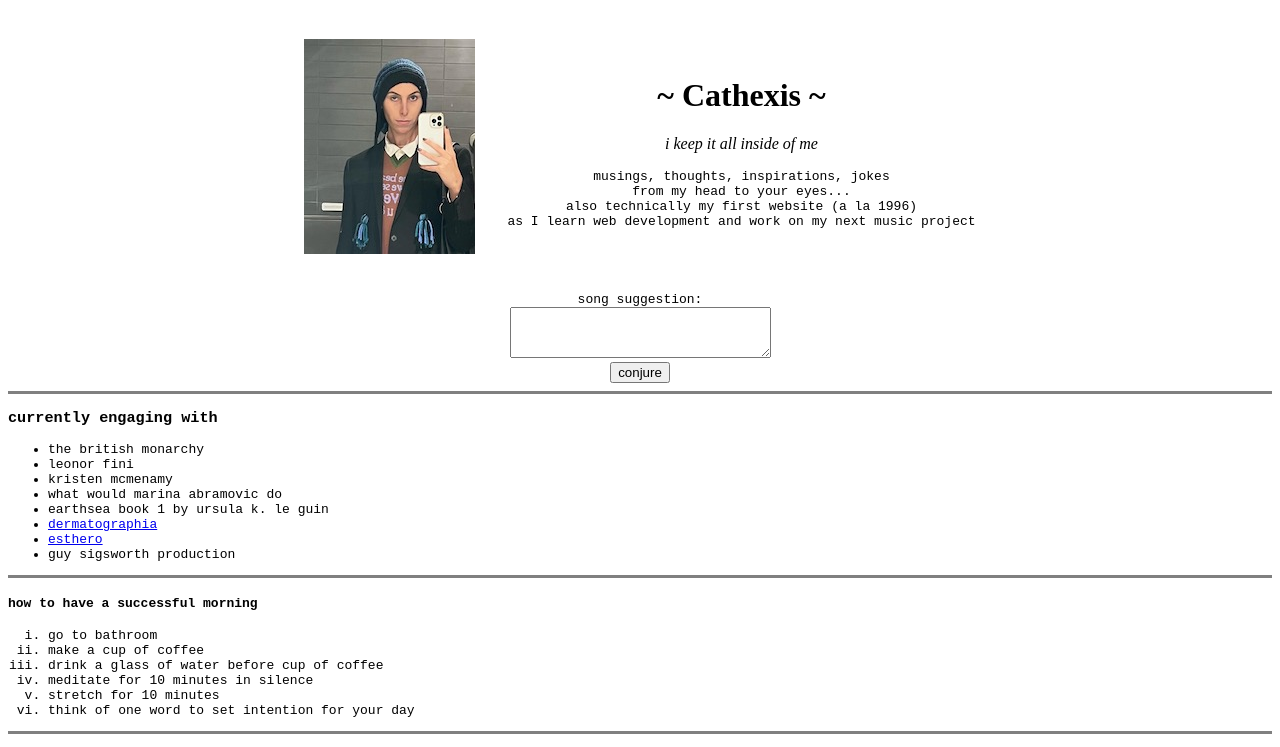
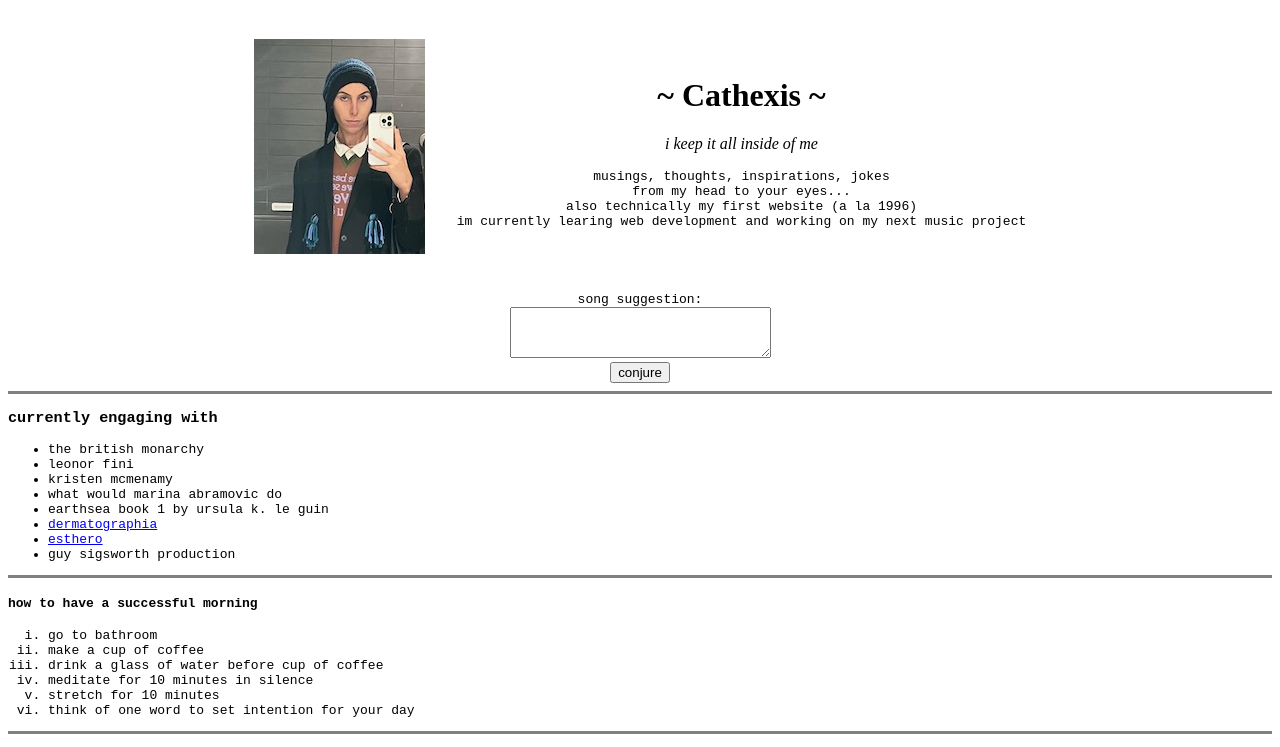
Before and after one commit to wyla001/cathexisblog, a plain HTML site: page index.html in a window 1280 px wide. Shown: the top 747 px of the page. Drawn offline with Linux system fonts and the light colour scheme; grey boxes are pictures that could not be loaded.

Commit message:
update index.html

```diff
--- a/index.html
+++ b/index.html
@@ -16,7 +16,7 @@
         <br>
             also technically my first website (a la 1996)
         <br>
-            as I learn web development </a> and work on my next music project </p>
+            im currently learing web development </a> and working on my next music project </p>
     </td>
 </table> </center>
 <!--- form -->
```
